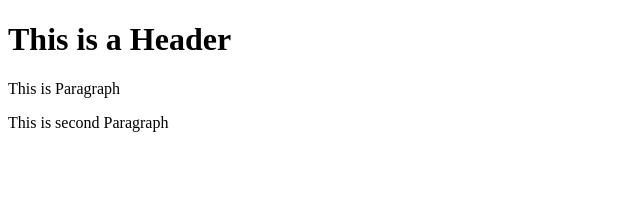
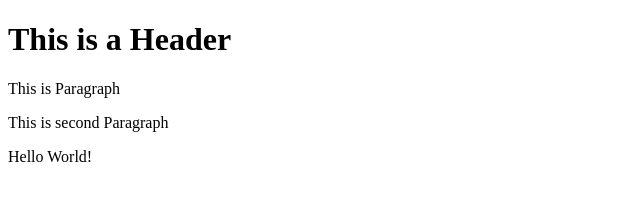
Before and after one commit to Berzaf/git-test, a website: page index.html in a window 1280 px wide. Shown: the whole page, without its empty margins (0-640 px from the left). Drawn offline with Linux system fonts and the light colour scheme.

Commit message:
Using NPM

```diff
--- a/index.html
+++ b/index.html
@@ -4,5 +4,6 @@
         <h1>This is a Header</h1>
         <p>This is Paragraph</p>
         <p>This is second Paragraph</p>
+        <p>Hello World!</p>
     </body>
 </html>
```
Also changed, not shown: package.json (added, +24 -0 lines), 1 other file.
